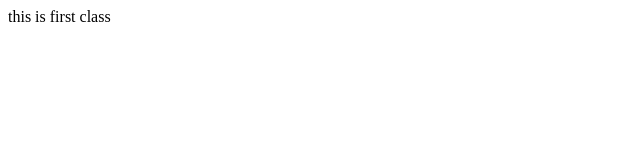
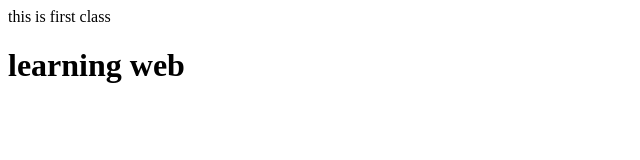
Before and after one commit to Raksha127/web-dev-2026, a plain HTML site: page index.html in a window 1280 px wide. Shown: the whole page, without its empty margins (0-640 px from the left). Drawn offline with Linux system fonts and the light colour scheme.

Commit message:
commit messege

```diff
--- a/index.html
+++ b/index.html
@@ -7,5 +7,6 @@
 </head>
 <body>
     this is first class
+<h1>learning web<h1></h1>
 </body>
 </html>
```
